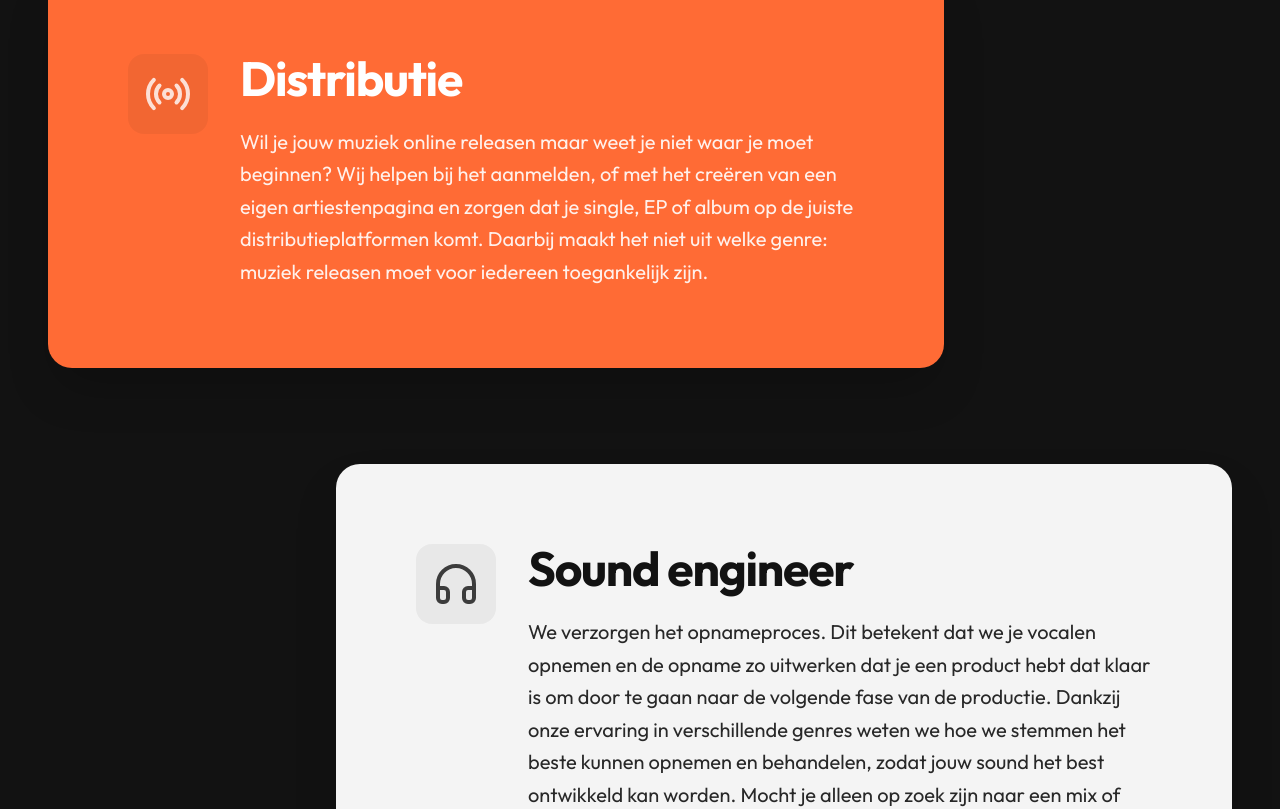
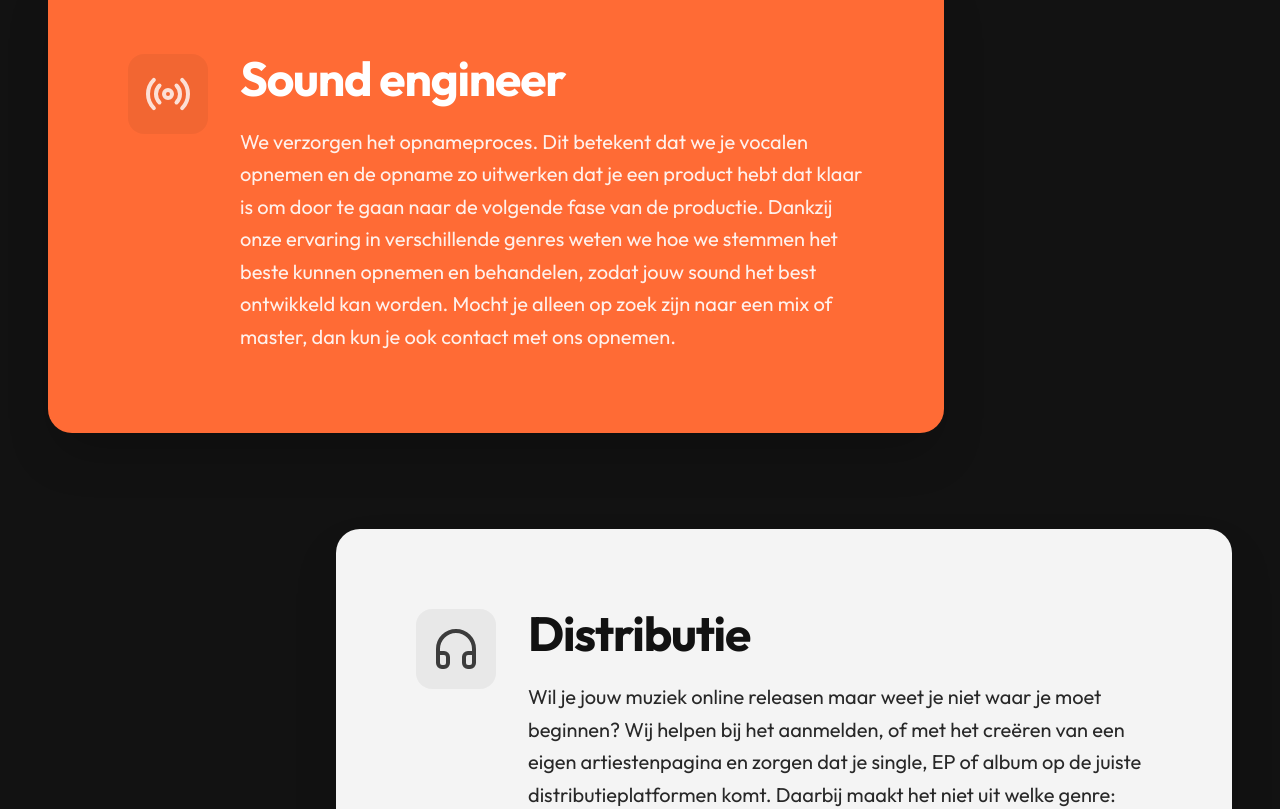
Before and after one commit to earlybirdcreativestudio/mastermind, a Next.js app: page / in a window 1280 px wide. Shown: the part 2301-3110 px from the top of the page. Built offline with nearby package versions, Linux system fonts and the light colour scheme.

Commit message:
logo size increase, ranking order of cards

```diff
--- a/src/components/Header.tsx
+++ b/src/components/Header.tsx
@@ -16,7 +16,7 @@ export default function Header() {
     >
       <div className="max-w-7xl mx-auto px-6 h-24 flex items-center justify-between">
         <div className="flex flex-col items-center justify-center order-1 md:order-2 h-full">
-          <div className="relative h-20 md:h-22 w-48 md:w-96">
+          <div className="relative h-20 md:h-22 w-48 md:w-96 scale-[1.35] md:scale-[1.5] origin-left md:origin-center">
             <Image
               src="/logo.png"
               alt="Mastermind Productions"
--- a/src/translations.ts
+++ b/src/translations.ts
@@ -26,12 +26,12 @@ export const translations = {
           desc: "Wij werken zowel op afstand als op locatie en leveren producties in diverse genres zoals Pop, Hip Hop, Afro en Dancehall. Samen bespreken we waar je naar op zoek bent en aan welke criteria de productie moet voldoen. Alles wordt volledig op maat gemaakt en afgestemd op de wensen van de organisatie of artiest. Ook zijn onze producers te boeken voor schrijverskampen."
         },
         {
+          title: "Sound engineer",
+          desc: "We verzorgen het opnameproces. Dit betekent dat we je vocalen opnemen en de opname zo uitwerken dat je een product hebt dat klaar is om door te gaan naar de volgende fase van de productie. Dankzij onze ervaring in verschillende genres weten we hoe we stemmen het beste kunnen opnemen en behandelen, zodat jouw sound het best ontwikkeld kan worden. Mocht je alleen op zoek zijn naar een mix of master, dan kun je ook contact met ons opnemen."
+        },
+        {
           title: "Distributie",
           desc: "Wil je jouw muziek online releasen maar weet je niet waar je moet beginnen? Wij helpen bij het aanmelden, of met het creëren van een eigen artiestenpagina en zorgen dat je single, EP of album op de juiste distributieplatformen komt. Daarbij maakt het niet uit welke genre: muziek releasen moet voor iedereen toegankelijk zijn."
-        },
-        {
-          title: "Sound engineer",
-          desc: "We verzorgen het opnameproces. Dit betekent dat we je vocalen opnemen en de opname zo uitwerken dat je een product hebt dat klaar is om door te gaan naar de volgende fase van de productie. Dankzij onze ervaring in verschillende genres weten we hoe we stemmen het beste kunnen opnemen en behandelen, zodat jouw sound het best ontwikkeld kan worden. Mocht je alleen op zoek zijn naar een mix of master, dan kun je ook contact met ons opnemen."
         },
         {
           title: "Consultatie",
@@ -120,12 +120,12 @@ export const translations = {
           desc: "We work remotely and on location, delivering productions in various genres such as Pop, Hip Hop, Afro, and Dancehall. Together, we discuss what you are looking for and the criteria the production needs to meet. Everything is fully custom made and tailored to the wishes of the organization or artist. Our producers are also available for writing camps."
         },
         {
+          title: "Sound engineer",
+          desc: "We take care of the recording process. This means we record your vocals and process the recording so you have a product that’s ready to move on to the next stage of production. Thanks to our experience across different genres, we know how to best record and treat vocals so your sound can be fully developed. If you’re only looking for a mix or master, you can also get in touch with us."
+        },
+        {
           title: "Distribution",
           desc: "Do you want to release your music online but don’t know where to start? We help with registration, creating your own artist page, and ensuring your single, EP, or album reaches the right distribution platforms. No matter the genre, releasing music should be accessible to everyone."
-        },
-        {
-          title: "Sound engineer",
-          desc: "We take care of the recording process. This means we record your vocals and process the recording so you have a product that’s ready to move on to the next stage of production. Thanks to our experience across different genres, we know how to best record and treat vocals so your sound can be fully developed. If you’re only looking for a mix or master, you can also get in touch with us."
         },
         {
           title: "Consultation",
```
